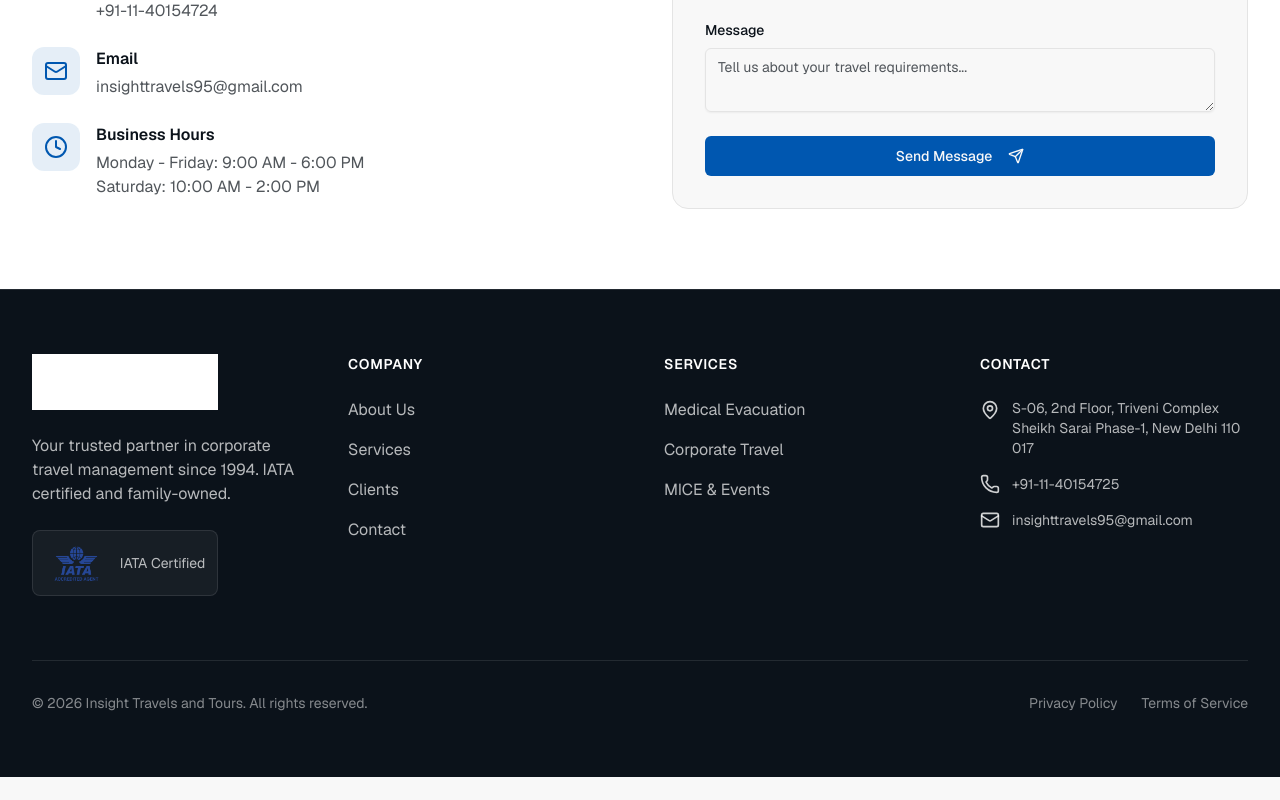
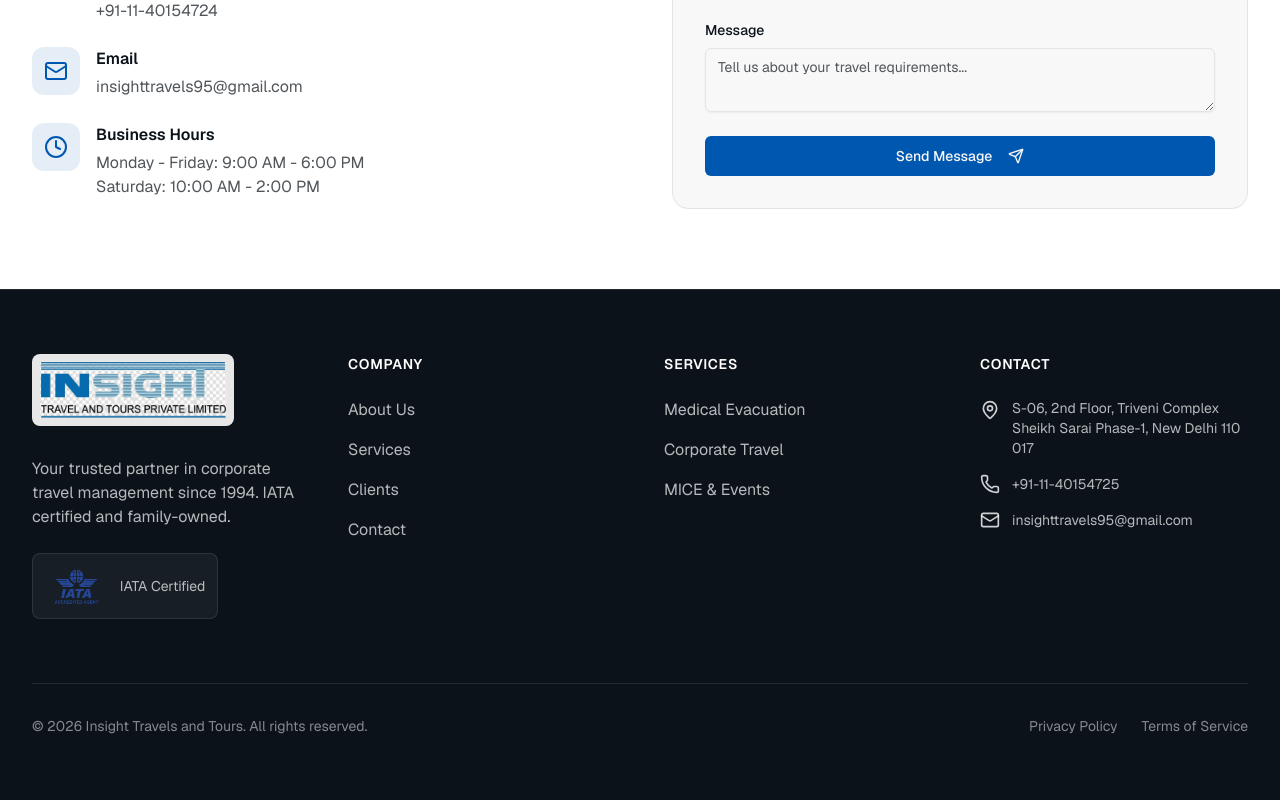
Before and after one commit to aditya-1694/v0-travel-company-website, a Next.js app: page / in a window 1280 px wide. Shown: the part 4495-5295 px from the top of the page. Before the commit the page ends 5272 px from the top, so only its background shows below. Built offline with nearby package versions, Linux system fonts and the light colour scheme.

Commit message:
fix: improve footer logo display visibility
Replace inverted filters with a light card for better logo visibility.

```diff
--- a/components/footer.tsx
+++ b/components/footer.tsx
@@ -25,13 +25,13 @@ export function Footer() {
         <div className="grid grid-cols-1 md:grid-cols-2 lg:grid-cols-4 gap-12">
           {/* Brand */}
           <div className="lg:col-span-1">
-            <div className="mb-6">
+            <div className="mb-6 bg-card/90 p-2 rounded-lg inline-block">
               <Image
                 src="/images/insight-logo.png"
                 alt="Insight Travels and Tours"
                 width={180}
                 height={60}
-                className="h-14 w-auto brightness-0 invert"
+                className="h-14 w-auto"
               />
             </div>
             <p className="text-card/70 mb-6">
```
